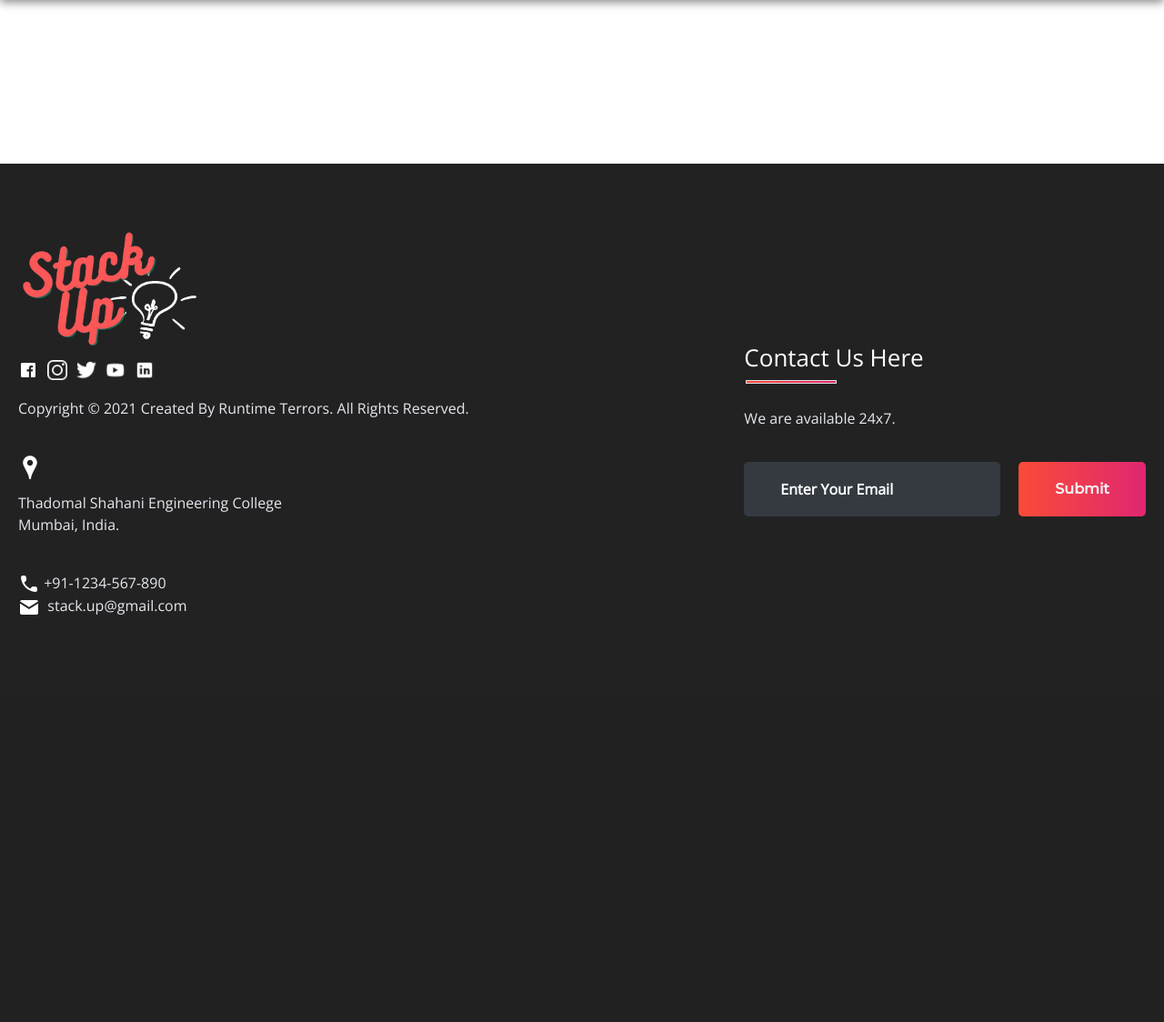
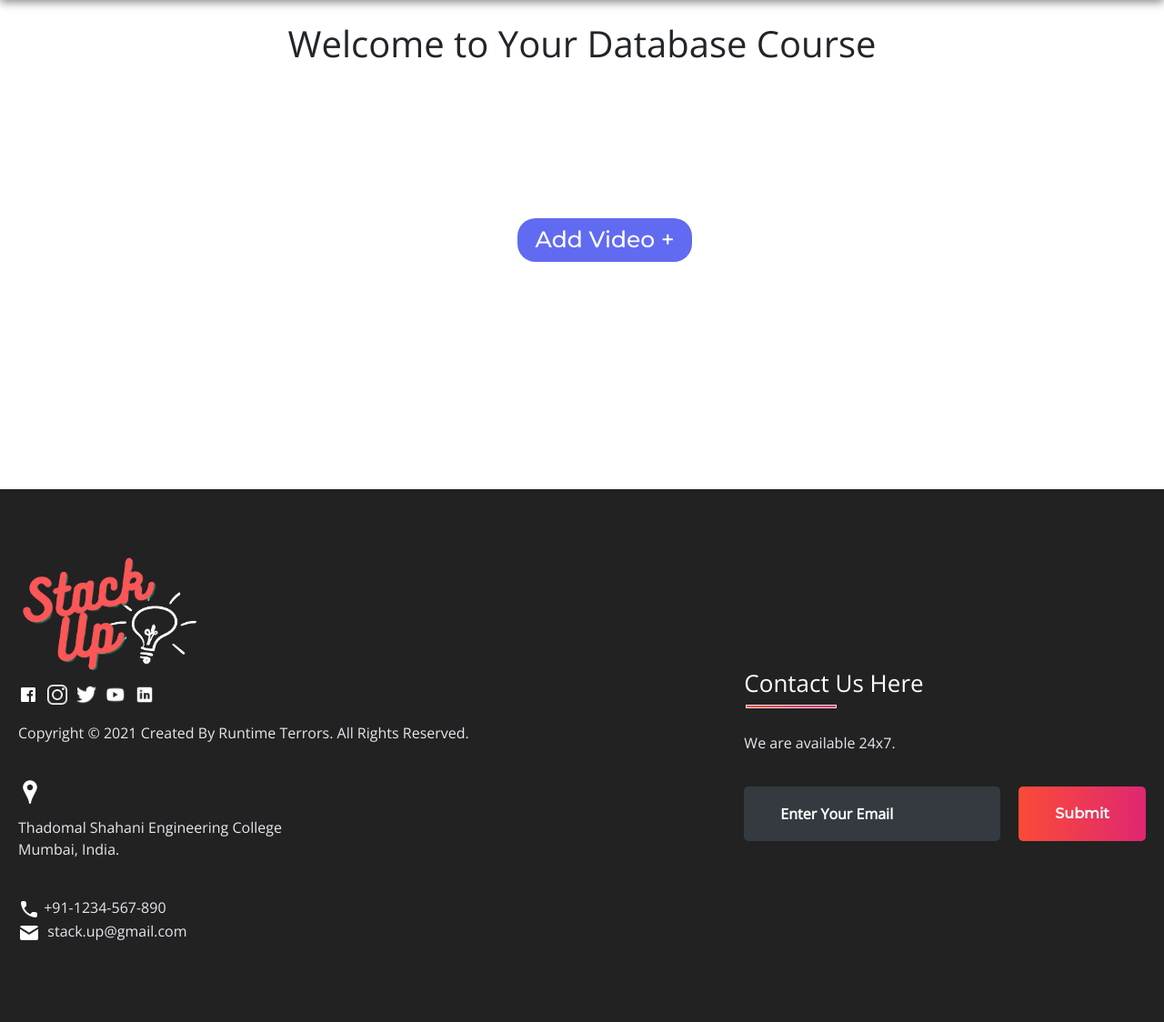
Before and after one commit to RuntimeTerrorCSHTN-08/RuntimeTerror_CSHTN-08, a Django app: page /course_database in a window 1280 px wide. Shown: the part 70-1194 px from the top of the page at 91% size. Before the commit the page ends 746 px from the top, so only its background shows below. Run offline with Django 3.2, Linux system fonts and the light colour scheme; some libraries are stand-ins or nearby versions.

Commit message:
add heading to course backend, database

```diff
--- a/learningApp/templates/course_database.html
+++ b/learningApp/templates/course_database.html
@@ -1,4 +1,45 @@
 {% extends 'index.html' %}
+
+{% block title %}
+| - Frontend
+{% endblock title %}
+
 {% block course_database %}
+<div class="course-front-container">
+    <h1>Welcome to Your Database Course</h1>
+    <div class="playlist">
+      <div class="vid">
+        <!-- <iframe width="560" height="315" src="https://www.youtube.com/embed/l1EssrLxt7E" title="YouTube video player"
+          frameborder="0" allow="accelerometer; autoplay; clipboard-write; encrypted-media; gyroscope; picture-in-picture"
+          allowfullscreen></iframe> -->
+      </div>
+      <div class="vid">
+        <!-- <iframe width="560" height="315" src="https://www.youtube.com/embed/Rek0NWPCNOc" title="YouTube video player"
+          frameborder="0" allow="accelerometer; autoplay; clipboard-write; encrypted-media; gyroscope; picture-in-picture"
+          allowfullscreen></iframe> -->
+      </div>
+    </div>
+    <div class="playlist">
+      <div class="vid">
+        <!-- <iframe width="560" height="315" src="https://www.youtube.com/embed/2QR11oDukn4" title="YouTube video player"
+          frameborder="0" allow="accelerometer; autoplay; clipboard-write; encrypted-media; gyroscope; picture-in-picture"
+          allowfullscreen></iframe> -->
+      </div>
+      <div class="vid">
+        <!-- <iframe width="560" height="315" src="https://www.youtube.com/embed/jRAZlTEZi9I" title="YouTube video player"
+          frameborder="0" allow="accelerometer; autoplay; clipboard-write; encrypted-media; gyroscope; picture-in-picture"
+          allowfullscreen></iframe> -->
+      </div>
+    </div>
+    <div class="add-course-btn">
+      <a class="get-started c-b" href="#" onclick="addVideo()">Add Video + </a>
+    </div>
+  </div>
 
+  <script>
+    function addVideo(){
+    let video_src = prompt("Please enter video link which needs to be added")
+    console.log(video_src)
+    }
+  </script>
 {% endblock course_database %}
```
Also changed, not shown: learningApp/templates/course_backend.html (+43 -0 lines).
